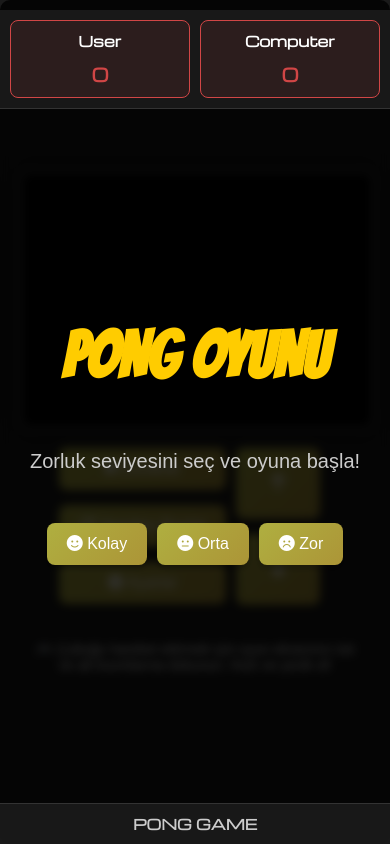
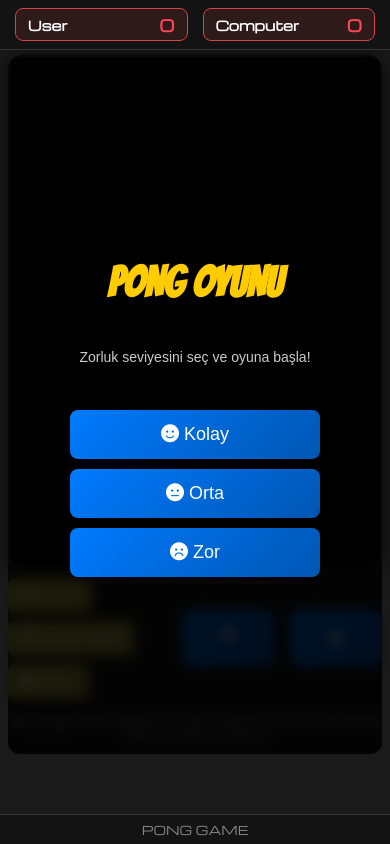
Before and after one commit to omurcan533/nav-pong-game, a website: page index.html in a window 390 px wide. Drawn offline with nearby package versions, Linux system fonts and the light colour scheme; no server answers.

Commit message:
feat: mobil kontrol düzeni seçeneği, ekrana sığan metinler ve dokunmatik buton hizalaması güncellendi

```diff
--- a/css/style.css
+++ b/css/style.css
@@ -1,3 +1,13 @@
+* {
+  box-sizing: border-box;
+  -webkit-user-select: none;
+  -moz-user-select: none;
+  -ms-user-select: none;
+  user-select: none;
+  -webkit-touch-callout: none;
+  -webkit-tap-highlight-color: transparent;
+}
+
 body {
   display: flex;
   justify-content: center;
@@ -9,56 +19,25 @@ body {
   flex-direction: column;
   padding: 20px;
   overflow: hidden;
+  height: 100vh;
+  width: 100vw;
+  touch-action: none;
 }
 
 .game-container {
+  position: relative;
   width: 85%;
-  max-width: none;
-  height: 85vh;
+  max-width: 1200px;
+  height: 80vh;
   padding: 0;
   margin: 0;
+  display: flex;
+  flex-direction: column;
+  align-items: center;
 }
 
 .controls-mobile {
-  display: flex;
-  justify-content: center;
-}
-
-/* Telefon ekranları için */
-@media (max-width: 768px) {
-  .game-container {
-    height: 30vh;
-    width: 100%; /* istersen genişliği de tam ekran yapabilirsin */
-    margin-bottom: 100px; /* Footer için alan bırak */
-    margin-top: 80px; /* Scoreboard için alan bırak */
-  }
-  body {
-    min-height: 73vh;
-    align-items: flex-start; /* Elemanları üstten başlat */
-    padding-top: 0;
-    padding-bottom: 60px; /* Footer için alan bırak */
-  }
-  .controls {
-    flex-direction: column;
-  }
-  .controls-mobile {
-    display: flex;
-    justify-content: center;
-    align-items: center;
-    font-size: 14px;
-    margin-top: 5px;
-    margin-bottom: 5px;
-    padding: 5px 5px;
-    border-radius: 8px;
-  }
-}
-
-/* Sadece telefon + yatay mod için */
-@media (max-width: 932px) and (orientation: landscape) {
-  .game-container {
-    height: 74vh; /* menü için alan bırak */
-    width: 100%; /* tam genişlik */
-  }
+  display: none;
 }
 
 #levelMenu h1 {
@@ -66,23 +45,25 @@ body {
   font-size: 64px;
   color: #ffcc00;
   text-shadow: 3px 3px #000;
-  margin-bottom: 20px;
+  margin-bottom: 10px;
+  text-align: center;
 }
 
-/* Alt yazı */
 #levelMenu p {
-  font-size: 20px;
+  font-size: 18px;
   color: #ccc;
-  margin-bottom: 30px;
+  margin-bottom: 25px;
+  text-align: center;
 }
 
 canvas {
   background-color: #000;
   border: 2px solid #555;
-  border-radius: 10px;
-  box-shadow: 0 0 20px rgba(0, 0, 0, 0.5);
+  border-radius: 12px;
+  box-shadow: 0 0 25px rgba(0, 0, 0, 0.7);
   width: 100%;
   height: 100%;
+  touch-action: none;
 }
 
 .controls-container {
@@ -91,8 +72,9 @@ canvas {
   justify-content: center;
   align-items: center;
   margin-top: 15px;
-  pointer-events: auto; /* butonlar tıklanabilir olsun */
+  pointer-events: auto;
   z-index: 10;
+  gap: 20px;
 }
 
 .controls {
@@ -102,18 +84,57 @@ canvas {
 }
 
 #manuelControl {
-  width: 30%;
-  display: none; /* varsayılan: gizli */
-  flex-direction: column;
+  display: none;
+  width: 100%;
+  gap: 15px;
+  justify-content: center;
   align-items: center;
-  justify-content: space-between;
+}
+
+#manuelControl.side-by-side {
+  position: static;
+  flex-direction: row;
+  width: 100%;
   gap: 15px;
 }
 
-#manuelControl button {
-  width: 80%;
-  padding: 24px;
+#manuelControl.side-by-side button {
+  flex: 1;
+  max-width: 180px;
+  padding: 16px;
+  font-size: 22px;
+  border-radius: 12px;
+  background: linear-gradient(135deg, #007bff, #0056b3);
+  box-shadow: 0 4px 10px rgba(0, 0, 0, 0.4);
+}
+
+#manuelControl.stacked-right {
+  position: static;
+  display: flex;
+  flex-direction: column;
+  width: auto;
+  gap: 10px;
+  margin-left: auto;
+  align-items: center;
+}
+
+#manuelControl.stacked-right button {
+  width: 52px;
+  height: 52px;
+  padding: 0;
   font-size: 20px;
+  border-radius: 50%;
+  display: flex;
+  justify-content: center;
+  align-items: center;
+  background: linear-gradient(135deg, #007bff, #0056b3);
+  box-shadow: 0 4px 10px rgba(0, 0, 0, 0.4);
+  flex: none;
+}
+
+#manuelControl button:active {
+  transform: scale(0.92);
+  background: #004085;
 }
 
 button {
@@ -124,13 +145,18 @@ button {
   padding: 12px 20px;
   font-size: 16px;
   cursor: pointer;
-  transition: background-color 0.3s, transform 0.2s;
+  transition: background-color 0.2s, transform 0.15s;
   box-shadow: 0 4px 6px rgba(0, 0, 0, 0.2);
+  touch-action: manipulation;
 }
 
 button:hover {
   background-color: #555;
   transform: translateY(-2px);
+}
+
+button:active {
+  transform: translateY(1px);
 }
 
 .menu-container {
@@ -139,41 +165,45 @@ button:hover {
   left: 0;
   width: 100%;
   height: 100%;
-  background: rgba(0, 0, 0, 0.8);
+  background: rgba(0, 0, 0, 0.85);
   display: flex;
   justify-content: center;
   align-items: center;
   flex-direction: column;
   gap: 20px;
   z-index: 100;
-  backdrop-filter: blur(5px);
-  border-radius: 10px;
+  backdrop-filter: blur(6px);
+  border-radius: 12px;
+  padding: 20px;
 }
 
 .menu-container h2,
 .menu-container h3 {
   color: #fff;
   text-align: center;
+  margin: 0;
 }
 
 .level-buttons button {
-  background-color: #007bff;
+  background: linear-gradient(135deg, #007bff, #0056b3);
 }
 
 .level-buttons button:hover {
-  background-color: #0056b3;
+  background: linear-gradient(135deg, #0056b3, #003d80);
 }
 
 .settings-content {
   display: flex;
   flex-direction: column;
   gap: 15px;
-  background: #333;
-  padding: 30px;
-  border-radius: 10px;
-  box-shadow: 0 4px 10px rgba(0, 0, 0, 0.3);
-  width: 80%;
+  background: #2a2a2a;
+  padding: 25px;
+  border-radius: 12px;
+  box-shadow: 0 6px 15px rgba(0, 0, 0, 0.5);
+  width: 90%;
   max-width: 400px;
+  max-height: 85vh;
+  overflow-y: auto;
 }
 
 .settings-content label {
@@ -181,15 +211,15 @@ button:hover {
   justify-content: space-between;
   align-items: center;
   gap: 10px;
-  font-size: 18px;
+  font-size: 16px;
 }
 
 input[type="color"],
 select {
   border: 1px solid #555;
-  border-radius: 5px;
-  padding: 5px;
-  background: #222;
+  border-radius: 6px;
+  padding: 6px 10px;
+  background: #1e1e1e;
   color: #fff;
   cursor: pointer;
 }
@@ -201,94 +231,139 @@ input[type="range"] {
   height: 8px;
   border-radius: 5px;
 }
+
 input[type="range"]::-webkit-slider-thumb {
   -webkit-appearance: none;
-  width: 20px;
-  height: 20px;
+  width: 22px;
+  height: 22px;
   background: #007bff;
   border-radius: 50%;
   cursor: pointer;
-  transition: background 0.3s;
+  transition: background 0.2s;
 }
-input[type="range"]::-webkit-slider-thumb:hover {
-  background: #0056b3;
-}
+
 button:focus {
   outline: none;
-  box-shadow: none;
 }
 
 #scoreboard {
   display: none;
 }
 
+.footer {
+  display: none;
+}
+
+/* TELEFON VE TABLET DİK EKRAN MODU */
 @media screen and (max-width: 768px) {
+  body {
+    padding: 0;
+    padding-top: env(safe-area-inset-top);
+    padding-bottom: env(safe-area-inset-bottom);
+    align-items: center;
+    justify-content: flex-start;
+  }
+
   #scoreboard {
     display: flex;
     position: fixed;
-    top: 10px;
+    top: 0;
     left: 0;
     right: 0;
     width: 100%;
-    padding: 10px;
-    gap: 10px;
+    padding: 8px 15px;
+    gap: 15px;
     justify-content: center;
-    margin-top: 0;
     font-family: "Michroma", sans-serif;
     font-weight: bold;
     z-index: 200;
-    background-color: rgba(26, 26, 26, 0.95);
+    background-color: rgba(20, 20, 20, 0.95);
     border-bottom: 1px solid #333;
-    box-sizing: border-box;
-  }
-  #manuelControl {
-    display: flex;
-  }
   }
 
-@media screen and (max-width: 768px) {
   .user,
   .pc {
     display: flex;
-    flex-direction: column;
+    flex-direction: row;
     flex: 1;
-    min-width: 0;
-    justify-content: center;
+    justify-content: space-between;
     align-items: center;
-    text-align: center;
     border: 1px solid #d14646;
     border-radius: 8px;
-    padding: 5px 5px;
-    margin: 0;
-    background-color: rgba(209, 70, 70, 0.1);
-    font-family: "Michroma", sans-serif;
-    font-weight: bold;
+    padding: 4px 12px;
+    background-color: rgba(209, 70, 70, 0.15);
   }
 
   .user p,
   .pc p,
   .user div,
   .pc div {
-    margin: 5px 0;
-    font-size: 14px;
-    font-family: "Michroma", sans-serif;
-    font-weight: bold;
+    margin: 0;
+    font-size: 13px;
     color: #fff;
   }
 
   .user p:last-child,
   .pc div:last-child {
-    font-size: 18px;
-    color: #d14646;
+    font-size: 16px;
+    color: #ff4757;
     font-weight: bold;
   }
+
+  .game-container {
+    width: 96%;
+    height: calc(100vh - 145px);
+    margin-top: 55px;
+    margin-bottom: 45px;
   }
 
-.footer {
-  display: none;
+  .controls-container {
+    display: flex;
+    flex-direction: row;
+    width: 100%;
+    justify-content: space-between;
+    align-items: center;
+    margin-top: 8px;
+    gap: 10px;
   }
 
-@media screen and (max-width: 768px) {
+  .controls {
+    display: flex;
+    flex-wrap: wrap;
+    gap: 8px;
+    justify-content: flex-start;
+  }
+
+  .controls button {
+    padding: 10px 12px;
+    font-size: 13px;
+  }
+
+  #manuelControl {
+    display: flex;
+  }
+
+  #manuelControl.side-by-side {
+    width: 100%;
+    flex-direction: row;
+  }
+
+  #manuelControl.stacked-right {
+    width: auto;
+    flex-direction: column;
+    margin-left: auto;
+  }
+
+  .controls-mobile {
+    display: flex;
+    justify-content: center;
+    align-items: center;
+    text-align: center;
+    font-size: 12px;
+    margin-top: 4px;
+    color: #aaa;
+  }
+
   .footer {
     display: flex;
     justify-content: center;
@@ -297,43 +372,52 @@ button:focus {
     bottom: 0;
     left: 0;
     width: 100%;
-    background-color: rgba(26, 26, 26, 0.95);
-    padding: 10px 0;
-    font-family: "Michroma", sans-serif;
-    font-weight: bold;
+    background-color: rgba(20, 20, 20, 0.95);
+    padding: 6px 0;
     z-index: 1000;
     border-top: 1px solid #333;
-  }
   }
 
   .footer p {
     margin: 0;
-  font-size: 14px;
-  color: #ccc;
+    font-size: 12px;
+    color: #888;
     font-family: "Michroma", sans-serif;
-  font-weight: bold;
   }
 
-@media screen and (max-width: 768px) {
-  .controls-mobile {
-    display: flex;
-    justify-content: center;
-    align-items: center;
-    text-align: center;
-    font-size: 14px;
-    margin-top: 10px;
-    margin-bottom: 10px;
-    padding: 12px 15px;
-    border-radius: 12px;
+  #levelMenu h1 {
+    font-size: 42px;
   }
 
-  .controls-mobile:hover {
-    background: linear-gradient(
-      135deg,
-      rgba(0, 123, 255, 0.2),
-      rgba(0, 123, 255, 0.3)
-    );
-    transform: translateY(-2px);
-    box-shadow: 0 6px 8px rgba(0, 0, 0, 0.15);
+  #levelMenu p {
+    font-size: 14px;
+  }
+
+  .level-buttons {
+    flex-direction: column;
+    width: 100%;
+    max-width: 250px;
+  }
+
+  .level-buttons button {
+    width: 100%;
+    padding: 14px;
+    font-size: 18px;
   }
 }
+
+/* YATAY MOBİL MODU */
+@media screen and (max-width: 932px) and (orientation: landscape) {
+  .game-container {
+    height: 82vh;
+    width: 98%;
+  }
+
+  #scoreboard {
+    display: none;
+  }
+
+  .footer {
+    display: none;
+  }
+}
--- a/js/functions.js
+++ b/js/functions.js
@@ -1,4 +1,4 @@
-// --- SES MOTORU (Web Audio API & HTML5 Audio Fallback) ---
+// --- SES & HAPTIC MOTORU (Web Audio API & Mobile Vibration) ---
 class SoundEngine {
   constructor() {
     this.ctx = null;
@@ -35,6 +35,14 @@ class SoundEngine {
     }
   }
 
+  vibrate(pattern = 15) {
+    if ("vibrate" in navigator) {
+      try {
+        navigator.vibrate(pattern);
+      } catch (e) {}
+    }
+  }
+
   async loadSound(name, url) {
     if (!this.ctx) return;
     try {
@@ -57,6 +65,10 @@ class SoundEngine {
     if (this.volume <= 0) return;
     this.ensureContext();
 
+    if (name === "hit") this.vibrate(15);
+    else if (name === "score" || name === "pcGoal") this.vibrate([30, 40, 30]);
+    else if (name === "win") this.vibrate([80, 40, 80, 40, 120]);
+
     if (this.ctx && this.buffers[name]) {
       try {
         const source = this.ctx.createBufferSource();
@@ -72,7 +84,6 @@ class SoundEngine {
       }
     }
 
-    // Web Audio hazır değilse HTML5 Audio fallback kullan
     if (this.soundFiles[name]) {
       const fallback = new Audio(this.soundFiles[name]);
       fallback.volume = this.volume;
@@ -121,6 +132,8 @@ const paddleColorInput = document.getElementById("paddleColor");
 const bgThemeSelect = document.getElementById("bgTheme");
 const musicSelect = document.getElementById("musicSelect");
 const sfxVolumeInput = document.getElementById("sfxVolume");
+const controlLayoutSelect = document.getElementById("controlLayoutSelect");
+const manuelControl = document.getElementById("manuelControl");
 const pauseBtn = document.getElementById("pauseBtn");
 const restartBtn = document.getElementById("restartBtn");
 const settingsBtn = document.getElementById("settingsBtn");
@@ -147,7 +160,36 @@ let settings = {
   ballColor: "#ffffff",
   paddleColor: "#ff0000",
   bgTheme: "black",
+  controlLayout: "sideBySide",
 };
+
+// KONTROL DÜZENİ GÜNCELLEME
+function updateControlLayout(layout) {
+  settings.controlLayout = layout;
+  if (!manuelControl) return;
+
+  if (layout === "stackedRight") {
+    manuelControl.classList.remove("side-by-side");
+    manuelControl.classList.add("stacked-right");
+  } else {
+    manuelControl.classList.remove("stacked-right");
+    manuelControl.classList.add("side-by-side");
+  }
+
+  try {
+    localStorage.setItem("pong_control_layout", layout);
+  } catch (e) {}
+}
+
+if (controlLayoutSelect) {
+  const savedLayout = localStorage.getItem("pong_control_layout") || "sideBySide";
+  controlLayoutSelect.value = savedLayout;
+  updateControlLayout(savedLayout);
+
+  controlLayoutSelect.addEventListener("change", (e) => {
+    updateControlLayout(e.target.value);
+  });
+}
 
 // BUTON TIKLAMA SESLERİ
 document.querySelectorAll("button").forEach((btn) => {
@@ -195,7 +237,7 @@ function initializeGameElements() {
   const canvasWidth = canvas.clientWidth;
   const canvasHeight = canvas.clientHeight;
 
-  game.paddleWidth = canvasWidth * 0.0125;
+  game.paddleWidth = Math.max(8, canvasWidth * 0.0125);
   game.playerHeight = canvasHeight * 0.22;
   game.computerHeight = canvasHeight * 0.22;
 
@@ -219,7 +261,7 @@ function initializeGameElements() {
     {
       x: canvasWidth / 2,
       y: canvasHeight / 2,
-      radius: canvasWidth * 0.01,
+      radius: Math.max(6, canvasWidth * 0.01),
       dx: (canvasWidth / 800) * 5,
       dy: (canvasHeight / 500) * 5,
       baseSpeed: (canvasWidth / 800) * 5,
@@ -244,11 +286,10 @@ function setupCanvasSize() {
     initializeGameElements();
     game.initialized = true;
   } else {
-    // Boyut değiştiğinde mevcut oyunu sıfırlamadan oranla
     const widthRatio = newWidth / (game.lastCanvasWidth || newWidth);
     const heightRatio = newHeight / (game.lastCanvasHeight || newHeight);
 
-    game.paddleWidth = newWidth * 0.0125;
+    game.paddleWidth = Math.max(8, newWidth * 0.0125);
     game.playerHeight = newHeight * 0.22;
     game.computerHeight = newHeight * 0.22;
 
@@ -263,7 +304,7 @@ function setupCanvasSize() {
     balls.forEach((ball) => {
       ball.x *= widthRatio;
       ball.y *= heightRatio;
-      ball.radius = newWidth * 0.01;
+      ball.radius = Math.max(6, newWidth * 0.01);
       ball.baseSpeed = (newWidth / 800) * 5;
     });
 
@@ -321,6 +362,9 @@ canvas.addEventListener("touchmove", (e) => {
 
 canvas.addEventListener("touchstart", (e) => {
   sounds.ensureContext();
+  if (e.target === canvas) {
+    e.preventDefault();
+  }
   const rect = canvas.getBoundingClientRect();
   const touchY = e.touches[0].clientY - rect.top;
   if (touchY < canvas.clientHeight / 2) {
@@ -330,14 +374,14 @@ canvas.addEventListener("touchstart", (e) => {
     downPressed = true;
     upPressed = false;
   }
-});
+}, { passive: false });
 
 canvas.addEventListener("touchend", () => {
   upPressed = false;
   downPressed = false;
 });
 
-// MANUEL BUTONLARİ İÇİN SMOOTH KONTROL (setInterval yerine event flag)
+// MANUEL BUTONLAR İÇİN SMOOTH KONTROL
 function bindHoldButton(id, direction) {
   const btn = document.getElementById(id);
   if (!btn) return;
@@ -349,13 +393,13 @@ function bindHoldButton(id, direction) {
     if (direction === "down") downPressed = true;
   };
 
-  const stop = () => {
+  const stop = (e) => {
     if (direction === "up") upPressed = false;
     if (direction === "down") downPressed = false;
   };
 
   btn.addEventListener("mousedown", start);
-  btn.addEventListener("touchstart", start);
+  btn.addEventListener("touchstart", start, { passive: false });
   btn.addEventListener("mouseup", stop);
   btn.addEventListener("mouseleave", stop);
   btn.addEventListener("touchend", stop);
@@ -587,7 +631,7 @@ function spawnPowerUp() {
   powerup = {
     x: Math.random() * (canvas.clientWidth / 2) + canvas.clientWidth / 4,
     y: Math.random() * (canvas.clientHeight / 2) + canvas.clientHeight / 4,
-    radius: canvas.clientWidth * 0.02,
+    radius: Math.max(12, canvas.clientWidth * 0.02),
     type: type,
     color: color,
   };
@@ -628,7 +672,7 @@ function applyPowerUpEffect() {
   lastPowerUpTime = Date.now();
 }
 
-// KAZANMA METİN ANİMASYONU
+// KAZANMA METİN ANİMASYONU (EKRANA TAM SIĞAN DİNAMİK YAZI)
 let textScale = 0;
 let textOpacity = 0;
 
@@ -637,11 +681,13 @@ function animateWinText() {
     textScale += 0.02;
     textOpacity += 0.02;
   }
-  ctx.font = `${Math.floor(80 * Math.min(1.0, textScale))}px 'Bangers', cursive`;
+  const maxFont = Math.min(canvas.clientWidth * 0.09, canvas.clientHeight * 0.12);
+  const fontSize = Math.max(16, Math.floor(maxFont * Math.min(1.0, textScale)));
+  ctx.font = `${fontSize}px 'Bangers', cursive`;
   ctx.textAlign = "center";
   ctx.textBaseline = "middle";
   ctx.fillStyle = `rgba(255, 215, 0, ${Math.min(1.0, textOpacity)})`;
-  ctx.fillText("🏆 SEN KAZANDIN!", canvas.clientWidth / 2, canvas.clientHeight / 2);
+  ctx.fillText("🏆 SEN KAZANDIN!", canvas.clientWidth / 2, canvas.clientHeight / 2, canvas.clientWidth * 0.85);
 }
 
 // GELİŞMİŞ ÇARPIŞMA VE SPIN FİZİĞİ
@@ -660,7 +706,7 @@ function checkPaddleCollision(ball, paddle, isPlayer) {
       const hitPoint = (ball.y - paddleCenterY) / (paddle.height / 2);
       const clampedHit = Math.max(-1, Math.min(1, hitPoint));
 
-      const maxAngle = Math.PI / 3.5; // ~51 derece
+      const maxAngle = Math.PI / 3.5;
       const bounceAngle = clampedHit * maxAngle;
 
       const currentSpeed = Math.hypot(ball.dx, ball.dy);
@@ -687,7 +733,7 @@ let lastTime = 0;
 function gameLoop(timestamp) {
   if (!lastTime) lastTime = timestamp;
   const rawDelta = (timestamp - lastTime) / 16.666;
-  const deltaTime = Math.min(Math.max(rawDelta, 0.1), 2.0); // Extreme delta sapmalarını engelle
+  const deltaTime = Math.min(Math.max(rawDelta, 0.1), 2.0);
   lastTime = timestamp;
 
   if (!isPaused) {
@@ -716,7 +762,6 @@ function update(deltaTime) {
     spawnPowerUp();
   }
 
-  // Arka plan hareketleri
   if (settings.bgTheme === "stars") {
     stars.forEach((star) => {
       star.x -= star.speed * deltaTime;
@@ -744,7 +789,6 @@ function update(deltaTime) {
     });
   }
 
-  // Oyuncu Hareket Güncellemesi
   const playerSpeed = paddleSpeed * deltaTime * (canvas.clientHeight / 500);
   if (upPressed && game.player.y > 0) {
     game.player.y -= playerSpeed;
@@ -753,7 +797,6 @@ function update(deltaTime) {
     game.player.y += playerSpeed;
   }
 
-  // Bilgisayar AI Yumuşatması (Smooth Motion)
   if (!isComputerFrozen) {
     let targetBall = balls[0];
     if (balls.length > 1) {
@@ -776,13 +819,11 @@ function update(deltaTime) {
     }
   }
 
-  // Top Fiziği ve Çarpışmalar
   for (let index = balls.length - 1; index >= 0; index--) {
     const ball = balls[index];
     ball.x += ball.dx * deltaTime;
     ball.y += ball.dy * deltaTime;
 
-    // Alt / Üst Duvar Çarpışması
     if (ball.y + ball.radius > canvas.clientHeight) {
       ball.y = canvas.clientHeight - ball.radius;
       ball.dy *= -1;
@@ -791,7 +832,6 @@ function update(deltaTime) {
       ball.dy *= -1;
     }
 
-    // PowerUp Çarpışması
     if (powerup) {
       const distance = Math.hypot(ball.x - powerup.x, ball.y - powerup.y);
       if (distance < ball.radius + powerup.radius) {
@@ -799,11 +839,9 @@ function update(deltaTime) {
       }
     }
 
-    // Raket Çarpışma Kontrolleri
     checkPaddleCollision(ball, game.player, true);
     checkPaddleCollision(ball, game.computer, false);
 
-    // Skor Kontrolleri
     if (ball.x < 0) {
       game.computer.score++;
       sounds.play("pcGoal");
@@ -856,11 +894,14 @@ function draw() {
     } else {
       ctx.fillStyle = "rgba(0, 0, 0, 0.85)";
       ctx.fillRect(0, 0, canvas.clientWidth, canvas.clientHeight);
-      ctx.font = `${canvas.clientHeight * 0.09}px 'Bangers', Arial`;
+
+      const maxFont = Math.min(canvas.clientWidth * 0.08, canvas.clientHeight * 0.1);
+      const fontSize = Math.max(16, Math.floor(maxFont));
+      ctx.font = `${fontSize}px 'Bangers', Arial`;
       ctx.textAlign = "center";
       ctx.textBaseline = "middle";
       ctx.fillStyle = "#ff4757";
-      ctx.fillText("💀 BİLGİSAYAR KAZANDI!", canvas.clientWidth / 2, canvas.clientHeight / 2);
+      ctx.fillText("💀 BİLGİSAYAR KAZANDI!", canvas.clientWidth / 2, canvas.clientHeight / 2, canvas.clientWidth * 0.85);
     }
     return;
   }
```
Also changed, not shown: index.html (+14 -1 lines). Lines whose indentation alone changed are shown as unchanged.
